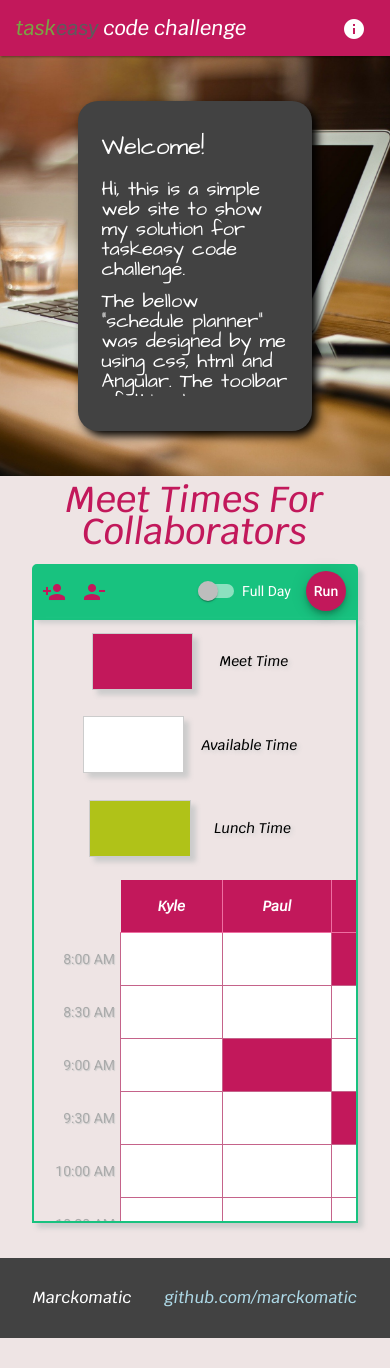
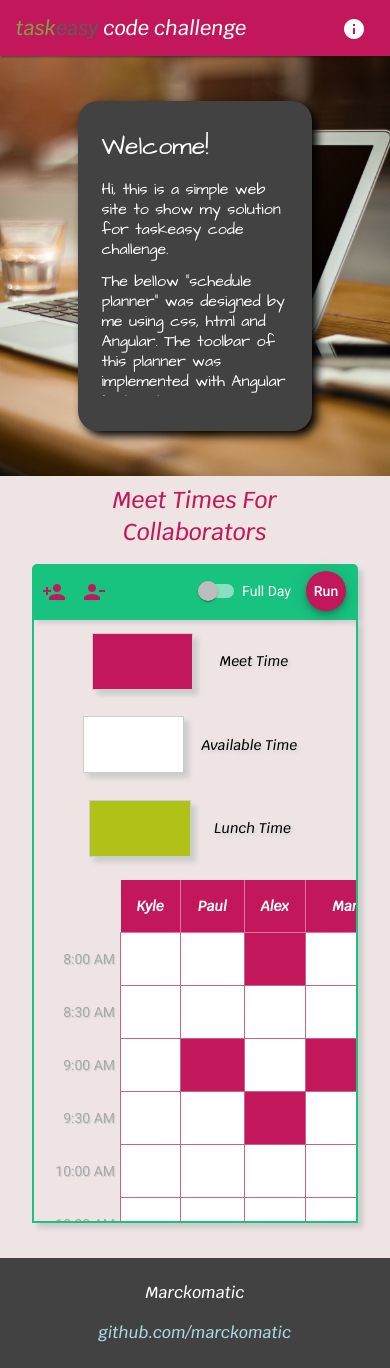
Before and after one commit to marckomatic/code-challenge, an Angular app: page / in a window 390 px wide. Before the commit the page ends 1338 px from the top, so only its background shows below. Built offline with nearby package versions, Linux system fonts and the light colour scheme.

Commit message:
Added some responsive details

```diff
--- a/src/app/components/daily-planner/daily-planner.component.css
+++ b/src/app/components/daily-planner/daily-planner.component.css
@@ -132,7 +132,7 @@ table {
  *******************************SOME RESPONSIVE STYLES************************************
  */
 
-/* On screens that are 900px or less*/
+/* On screens that are 700px or less*/
 
 @media screen and (max-width: 700px) {
     table {
@@ -144,10 +144,6 @@ table {
 /* On screens that are 500px or less*/
 
 @media screen and (max-width: 700px) {
-    table {
-        width: 270%;
-        border-collapse: collapse;
-    }
     .information {
         flex-wrap: wrap;
         justify-content: center;
@@ -157,5 +153,24 @@ table {
     .info-element {
         flex-basis: 80%;
     }
+    table {
+        width: 270%;
+        border-collapse: collapse;
+    }
+}
 
+@media screen and (max-width: 700px) {
+    table {
+        width: 170%;
+        border-collapse: collapse;
+    }
 }
+
+/* On screens that are 500px or less*/
+
+@media screen and (max-width: 500px) {
+
+    .title h1{
+        font-size: 23px;
+    }
+}
--- a/src/app/components/footer/footer.component.css
+++ b/src/app/components/footer/footer.component.css
@@ -7,6 +7,7 @@ footer{
     display: flex;
     align-items: center;
     justify-content: space-evenly;
+    flex-wrap: wrap;
 }
 
 .footer-element{
@@ -18,3 +19,17 @@ footer{
     text-decoration: none;
     color: lightblue;
 }
+
+@media screen and (max-width: 500px) {
+    footer{
+        justify-content: center;
+        padding-top: 15px;
+        padding-bottom: 15px;
+    }
+
+    .footer-element{
+        flex-basis: 60%;
+        text-align: center;
+    }
+
+}
--- a/src/app/components/title-box/title-box.component.css
+++ b/src/app/components/title-box/title-box.component.css
@@ -1,4 +1,4 @@
-.background{
+.background {
     background-image: url('../../../assets/office.jpg');
     width: 100%;
     background-position: center;
@@ -8,7 +8,7 @@
     padding-bottom: 45px;
 }
 
-#note{
+#note {
     background-color: #424242;
     margin: 0px auto;
     width: 60%;
@@ -19,7 +19,7 @@
     padding-bottom: 10px;
 }
 
-#content-note{
+#content-note {
     margin: 0px auto;
     margin-top: 20px;
     margin-bottom: 20px;
@@ -29,11 +29,22 @@
     color: white;
 }
 
-#content-note h1{
+#content-note h1 {
     font-family: 'Architects Daughter', cursive;
 }
 
-#content-note p{
+#content-note p {
     font-family: 'Architects Daughter', cursive;
     font-size: 20px;
 }
+
+@media screen and (max-width: 500px) {
+    #content-note h1 {
+        font-family: 'Architects Daughter', cursive;
+        font-size: 25px;
+    }
+    #content-note p {
+        font-family: 'Architects Daughter', cursive;
+        font-size: 16px;
+    }
+}
```
